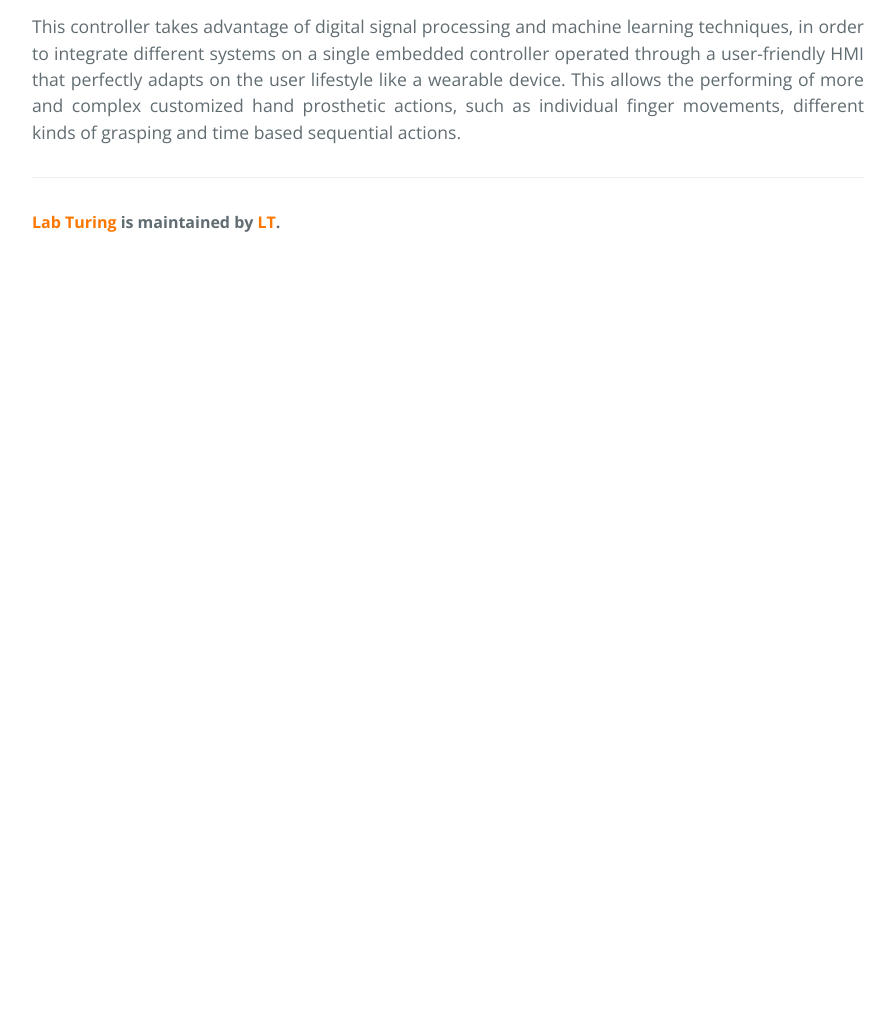
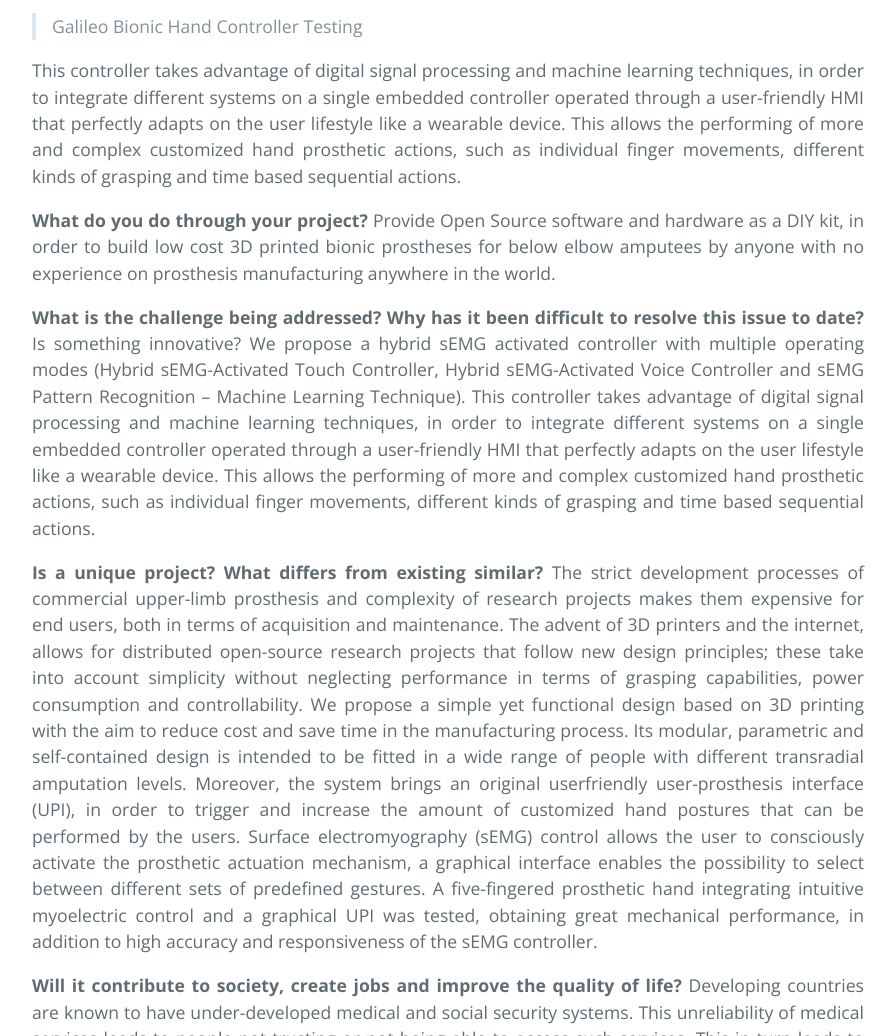
Before and after one commit to turing-lab/turing-lab.github.io, a Jekyll site: the page built from _posts/2016-11-30-Galileo-Hand.md, in a window 1280 px wide and 1400 px high, scrolled down 680 px, cut to the strip 364-1400 px from the top of the window. Shown: the whole strip, without its empty margins (192-1087 px from the left). Built offline with Jekyll 4.4.1, drawn with Linux system fonts in a browser that asks for light colours; before the commit the page ends 1310 px from its top, so only the background shows below that; some of the changed text lies outside the part shown.

Commit message:
Galileo Bionic Hand Video and Information

```diff
--- a/_posts/2016-11-30-Galileo-Hand.md
+++ b/_posts/2016-11-30-Galileo-Hand.md
@@ -11,7 +11,21 @@
 
 Galileo Bionic Hand is a low-cost 3D-printed prosthetic hand, which is planned to be released as a Do It Yourself kit (DIY), so that people with disabilities could contact local makers to help them to build the system. The prosthesis was designed to be easily built and repaired by anyone with no experience on prosthesis manufacturing anywhere in the world, ensuring its proper operation and removing the need to require expert support. Since, electromyography is a technique used to detect the activity of a group of muscles by measuring bio-potentials acquired by surface mounted electrodes, a controller based on this technique was implemented, allowing the user to consciously perform desired postures on the prosthesis.  Although the complexity of the controller increases the cost of development and fabrication, we are focused to keep the price range below $350 and aiming at a DIY approach where the electronic components could be distributed as a kit which includes the system built on a printed circuit board (PCB), complementing the open source files of the 3D design and the materials to build the prosthesis.
 
-<iframe width="560" height="315" src="https://www.youtube.com/embed/v3wtlVbq41I?list=PLL6NCn-O29eXWlQLxlxE4cLNDKEPnxeVl" frameborder="0" allowfullscreen></iframe>
+<iframe width="560" height="315" src="https://www.youtube.com/embed/TJ9j1dAHsXg?list=PLL6NCn-O29eXWlQLxlxE4cLNDKEPnxeVl" frameborder="0" allowfullscreen></iframe>
+> Galileo Bionic Hand Controller Testing
 
 This controller takes advantage of digital signal processing and machine learning techniques, in order to integrate different systems on a single embedded controller operated through a user-friendly HMI that perfectly adapts on the user lifestyle like a wearable device. This allows the performing of more and
 complex customized hand prosthetic actions, such as individual finger movements, different kinds of grasping and time based sequential actions.
+
+**What do you do through your project?**
+Provide Open Source software and hardware as a DIY kit, in order to build low cost 3D printed bionic prostheses for below elbow amputees by anyone with no experience on prosthesis manufacturing anywhere in the world.
+
+**What is the challenge being addressed? Why has it been difficult to resolve this issue to date?**
+Is something innovative?
+We propose a hybrid sEMG activated controller with multiple operating modes (Hybrid sEMG-Activated Touch Controller, Hybrid sEMG-Activated Voice Controller and sEMG Pattern Recognition – Machine Learning Technique). This controller takes advantage of digital signal processing and machine learning techniques, in order to integrate different systems on a single embedded controller operated through a user-friendly HMI that perfectly adapts on the user lifestyle like a wearable device. This allows the performing of more and complex customized hand prosthetic actions, such as individual finger movements, different kinds of grasping and time based sequential actions.
+
+**Is a unique project? What differs from existing similar?**
+The strict development processes of commercial upper-limb prosthesis and complexity of research projects makes them expensive for end users, both in terms of acquisition and maintenance. The advent of 3D printers and the internet, allows for distributed open-source research projects that follow new design principles; these take into account simplicity without neglecting performance in terms of grasping capabilities, power consumption and controllability. We propose a simple yet functional design based on 3D printing with the aim to reduce cost and save time in the manufacturing process. Its modular, parametric and self-contained design is intended to be fitted in a wide range of people with different transradial amputation levels. Moreover, the system brings an original userfriendly user-prosthesis interface (UPI), in order to trigger and increase the amount of customized hand postures that can be performed by the users. Surface electromyography (sEMG) control allows the user to consciously activate the prosthetic actuation mechanism, a graphical interface enables the possibility to select between different sets of predefined gestures. A five-fingered prosthetic hand integrating intuitive myoelectric control and a graphical UPI was tested, obtaining great mechanical performance, in addition to high accuracy and responsiveness of the sEMG controller.
+
+**Will it contribute to society, create jobs and improve the quality of life?**
+Developing countries are known to have under-developed medical and social security systems. This unreliability of medical services leads to people not trusting or not being able to access such services. This in turn leads to people having amputations where it could have been prevented. Also countries like Guatemala have suffered from long term civil wars which have left a large amount of amputees. Such amputees suffer from negative psychological effects, including: depression, low self-esteem, self-image concerns, etc. Socially, they have trouble fitting in due to bullying, marginalization, etc. Our proposed prosthesis aims to help both with aesthetic and functional aspects with low cost of fabrication, so nongovernmental organization or global networks of volunteers can use our designs to help people that need this kind of technology, providing the possibility to create jobs and improving the quality of life of communities.
```
